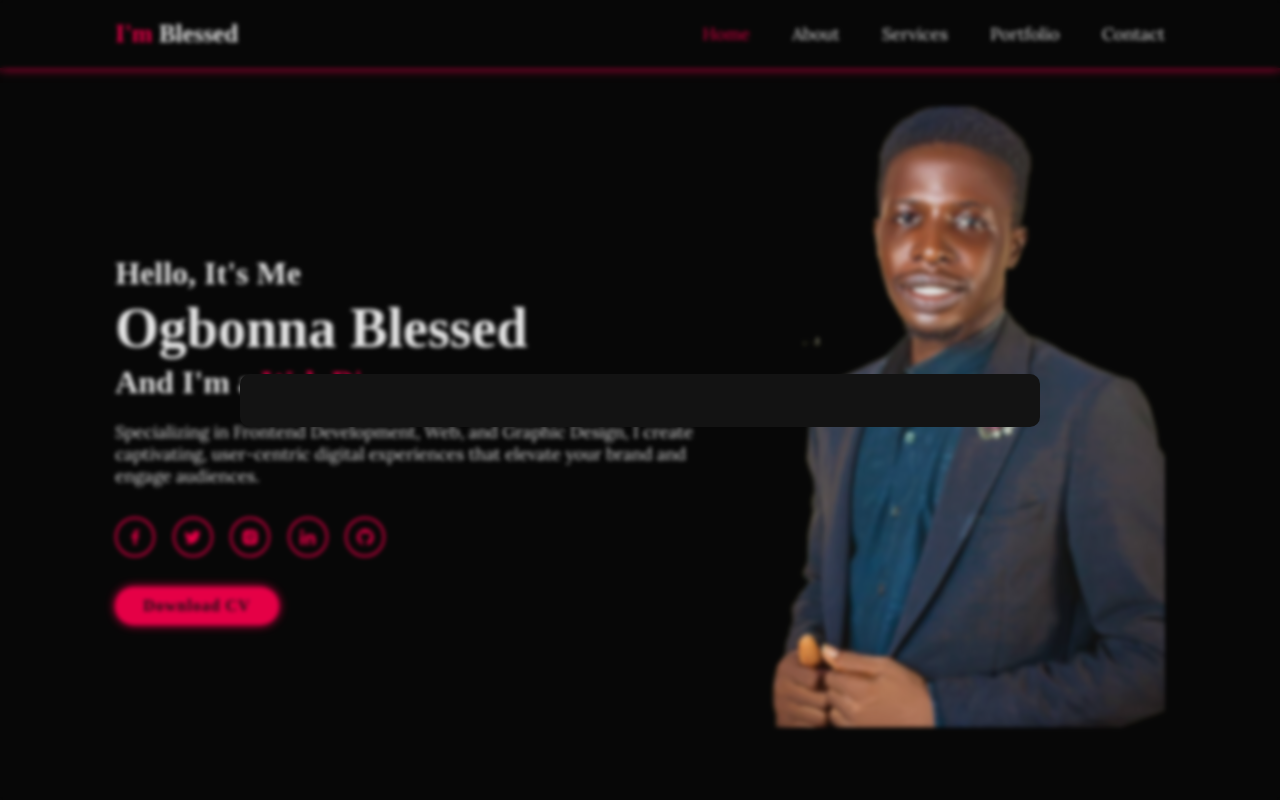
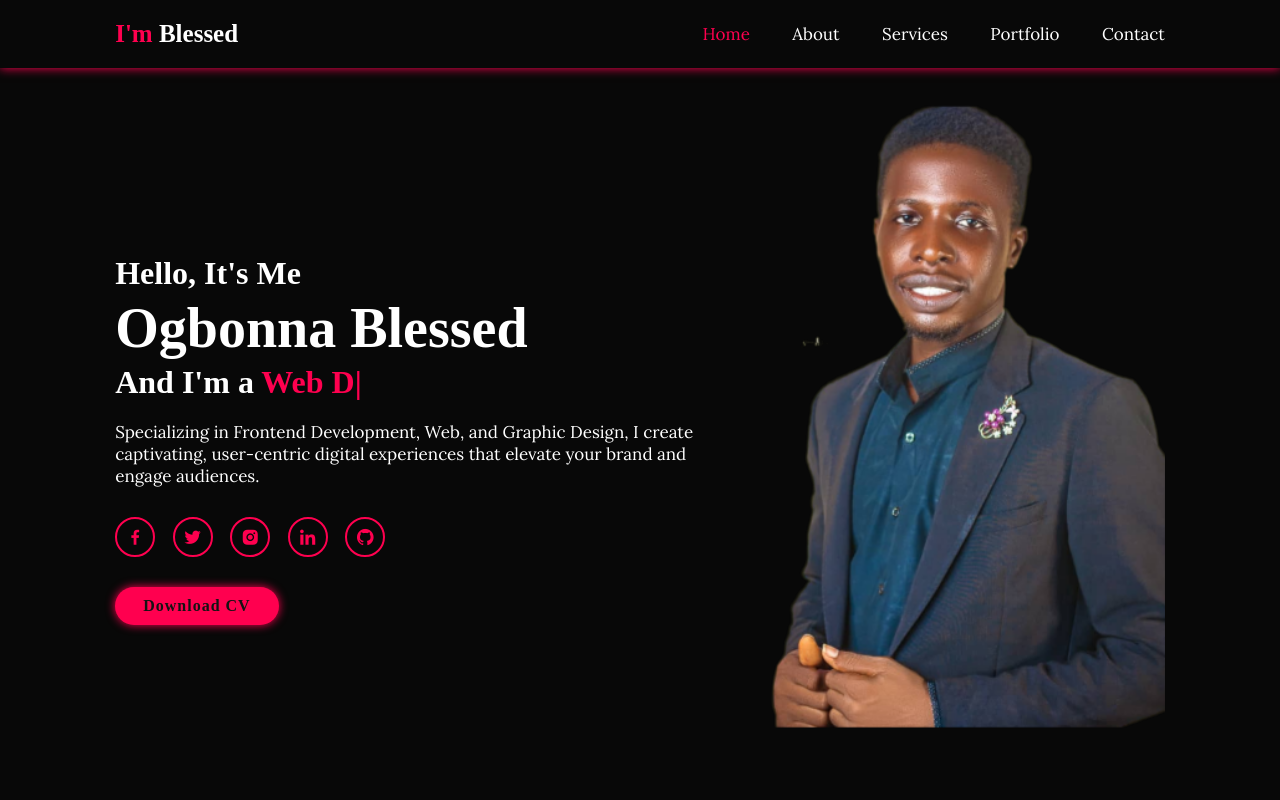
Before and after one commit to OgbonnaBlessed/Blessed, a plain HTML site: page index.html in a window 1280 px wide. Shown: the top 800 px of the page. Drawn offline with nearby package versions, Linux system fonts and the light colour scheme; some packages are replaced by stand-ins of ours; a script that the page names is missing.

Commit message:
updated files.

```diff
--- a/css/Styles.css
+++ b/css/Styles.css
@@ -539,8 +539,12 @@ form .textarea-field .error-txt {
 }
 
 /* Basic styles for modal and buttons */
-.modal {
-    display: none; /* Hidden by default */
+#portfolioModal {
+    display: none;
+}
+
+ .modal {
+    display: none;
     position: fixed;
     top: 0;
     left: 0;
```
